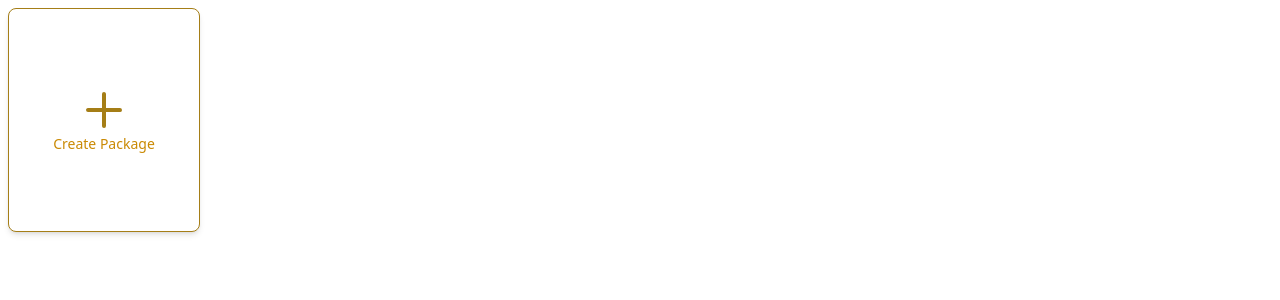
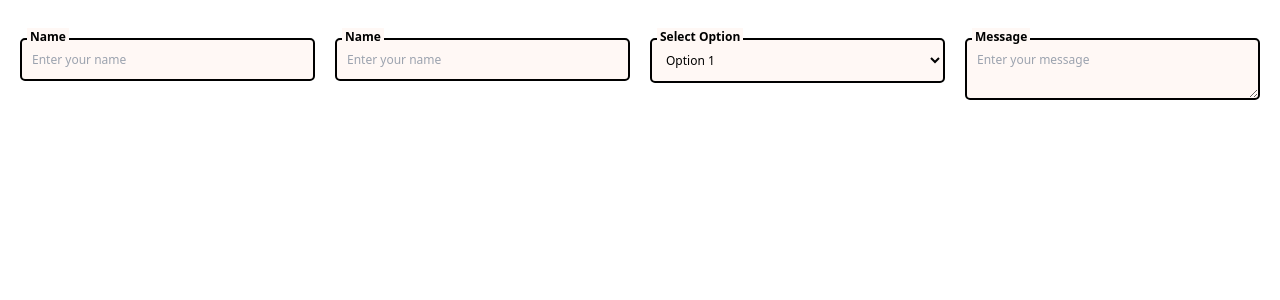
Before and after one commit to SCS3214-Group-21/frontend, a React (Vite) app: page / in a window 1280 px wide. Shown: the top 300 px of the page. Built offline with nearby package versions, Linux system fonts and the light colour scheme.

Commit message:
Create InputField, SelectField, TextareaField components

```diff
--- a/src/App.jsx
+++ b/src/App.jsx
@@ -1,5 +1,6 @@
 import './App.css'
-import AddCard from './components/common/AddCard'
+// import AddCard from './components/common/AddCard'
+import CreatePackageForm from './components/CreatePackageForm'
 
 function App() {
   return (
@@ -7,10 +8,11 @@ function App() {
       {/* <ServicesCarousel /> */}
       {/* <ReviewCarousel /> */}
       {/* <div className='w-96'> */}
-      <div className="flex items-center justify-center h-60 w-52 bg-white p-2">
+      {/* <div className="flex items-center justify-center h-60 w-52 bg-white p-2">
         <AddCard />
-      </div>
+      </div> */}
       {/* </div> */}
+      <CreatePackageForm />
     </>
   )
 }
--- /dev/null
+++ b/src/components/CreatePackageForm.jsx
@@ -0,0 +1,46 @@
+import React from 'react';
+import InputField2 from './ui/InputField2';
+import SelectField from './ui/SelectField';
+import TextAreaField from './ui/TextAreaField';
+
+function CreatePackageForm() {
+    return (
+        <div>
+        <form className='w-full bg-white'>
+            <div className='flex flex-row gap-5 w-full p-5'>
+                <div className='w-full'>
+                    <InputField2
+                        id={1}
+                        name={"Name"}
+                        placeholder={"Enter your name"}
+                        type={"text"}
+                    />
+                </div>
+                <div className='w-full'>
+                    <InputField2
+                        id={1}
+                        name={"Name"}
+                        placeholder={"Enter your name"}
+                        type={"text"}
+                    />
+                </div>
+                <div className='w-full'>
+                <SelectField
+                id="select-input"
+                name="Select Option"
+                options={[
+                    { value: 'option1', label: 'Option 1' },
+                    { value: 'option2', label: 'Option 2' }
+                ]}
+            />
+                </div>
+                <div className='w-full'>
+                <TextAreaField id="textarea" placeholder="Enter your message" name="Message" />
+                </div>
+            </div>
+        </form>
+        </div>
+    );
+}
+
+export default CreatePackageForm;
--- /dev/null
+++ b/src/components/ui/InputField2.jsx
@@ -0,0 +1,50 @@
+import React from 'react';
+
+function InputField2(props) {
+    const { id, type, placeholder, name } = props;
+
+    return (
+        <div>
+            <style jsx>{`
+                .coolinput {
+                    display: flex;
+                    flex-direction: column;
+                    width: 100%;
+                    position: static;
+                }
+
+                .coolinput label.text {
+                    font-size: 0.75rem;
+                    color: #000000;
+                    font-weight: 700;
+                    position: relative;
+                    top: 0.5rem;
+                    margin: 0 0 0 7px;
+                    padding: 0 3px;
+                    background: #FFF8F5;
+                    width: fit-content;
+                }
+
+                .coolinput .input {
+                    padding: 11px 10px;
+                    font-size: 0.75rem;
+                    border: 2px #000000 solid;
+                    border-radius: 5px;
+                    background: #FFF8F5;
+                    height: 100%;
+                    color: #000000; /* Set text color to black */
+                }
+
+                .coolinput .input:focus {
+                    outline: none;
+                }
+            `}</style>
+            <div className="coolinput">
+                <label htmlFor={id} className="text">{name}</label>
+                <input id={id} type={type} placeholder={placeholder} name="input" className="input" />
+            </div>
+        </div>
+    )
+}
+
+export default InputField2;
--- /dev/null
+++ b/src/components/ui/SelectField.jsx
@@ -0,0 +1,56 @@
+import React from 'react';
+
+function SelectField(props) {
+    const { id, name, options } = props;
+
+    return (
+        <div>
+            <style jsx>{`
+                .coolinput3 {
+                    display: flex;
+                    flex-direction: column;
+                    width: 100%;
+                    position: static;
+                }
+
+                .coolinput3 label.text3 {
+                    font-size: 0.75rem;
+                    color: #000000;
+                    font-weight: 700;
+                    position: relative;
+                    top: 0.5rem;
+                    margin: 0 0 0 7px;
+                    padding: 0 3px;
+                    background: #FFF8F5;
+                    width: fit-content;
+                }
+
+                .coolinput3 .input3 {
+                    padding: 11px 10px;
+                    font-size: 0.75rem;
+                    border: 2px #000000 solid;
+                    border-radius: 5px;
+                    background: #FFF8F5;
+                    height: 100%;
+                    color: #000000;
+                }
+
+                .coolinput3 .input3:focus {
+                    outline: none;
+                }
+            `}</style>
+            <div className="coolinput3">
+                <label htmlFor={id} className="text3">{name}</label>
+                <select id={id} className="input3">
+                    {options && options.map((option, index) => (
+                        <option key={index} value={option.value}>
+                            {option.label}
+                        </option>
+                    ))}
+                </select>
+            </div>
+        </div>
+    )
+}
+
+export default SelectField;
--- /dev/null
+++ b/src/components/ui/TextAreaField.jsx
@@ -0,0 +1,50 @@
+import React from 'react';
+
+function TextAreaField(props) {
+    const { id, placeholder, name } = props;
+
+    return (
+        <div>
+            <style jsx>{`
+                .coolinput2 {
+                    display: flex;
+                    flex-direction: column;
+                    width: 100%;
+                    position: static;
+                }
+
+                .coolinput2 label.text2 {
+                    font-size: 0.75rem;
+                    color: #000000;
+                    font-weight: 700;
+                    position: relative;
+                    top: 0.5rem;
+                    margin: 0 0 0 7px;
+                    padding: 0 3px;
+                    background: #FFF8F5;
+                    width: fit-content;
+                }
+
+                .coolinput2 .input2 {
+                    padding: 11px 10px;
+                    font-size: 0.75rem;
+                    border: 2px #000000 solid;
+                    border-radius: 5px;
+                    background: #FFF8F5;
+                    height: 100%;
+                    color: #000000;
+                }
+
+                .coolinput2 .input2:focus {
+                    outline: none;
+                }
+            `}</style>
+            <div className="coolinput2">
+                <label htmlFor={id} className="text2">{name}</label>
+                <textarea id={id} placeholder={placeholder} className="input2" />
+            </div>
+        </div>
+    )
+}
+
+export default TextAreaField;
```
